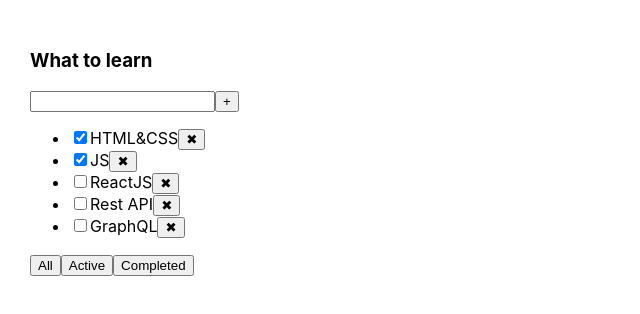
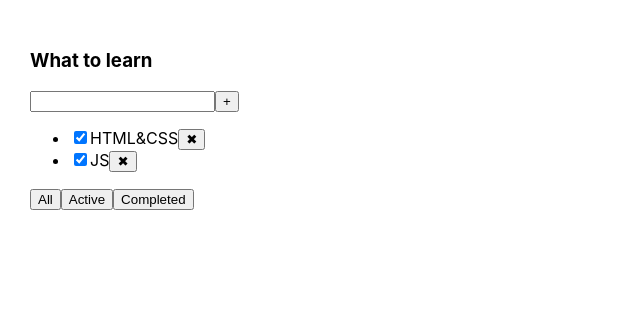
Before and after one commit to Santerakis/1.2-uroki-2-todolist-, a React (Create React App) app: page / in a window 1280 px wide. Shown: the top 314 px of the page, without its empty margins (0-640 px from the left). Built offline with nearby package versions, Linux system fonts and the light colour scheme.

Commit message:
down buttons

```diff
--- a/src/App.tsx
+++ b/src/App.tsx
@@ -11,16 +11,22 @@
         {id: 4, title: "Rest API", isDone: false},
         {id: 5, title: "GraphQL", isDone: false}
     ])
-
     function removeTask(id: number) {
         let filteredTasks = tasks.filter(task => task.id !== id)
         setTasks(filteredTasks)
     }
+        let [filter, setFilter] = useState('complete')
+        let tasksForTodoList = tasks //здесь храним отформатированные таски
+        if (filter === 'active') {
+            tasksForTodoList = tasks.filter(task => task.isDone === false)}
+        if (filter === 'complete') {
+            tasksForTodoList = tasks.filter(task => task.isDone === true)}
+
 
     return (
         <div className="App">
             <Todolist title="What to learn"
-                      tasks={tasks}
+                      tasks={tasksForTodoList}
                       removeTask={removeTask}
             />
         </div>
```
